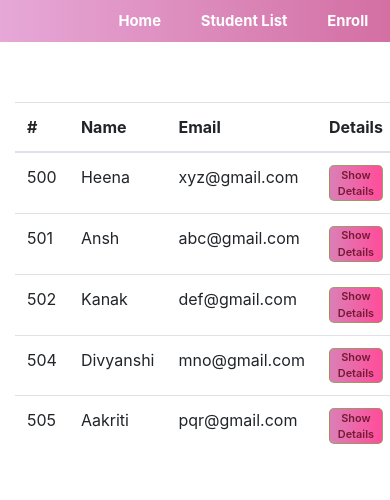
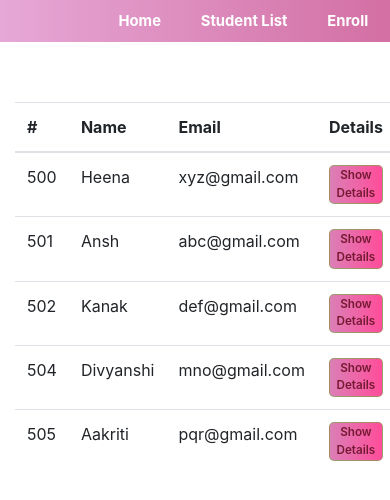
Before and after one commit to komalYadv/Responsive-Angular-App, an Angular app: page /student-list in a window 390 px wide. Shown: the top 500 px of the page. Built offline with nearby package versions, Linux system fonts and the light colour scheme.

Commit message:
Update student-list.component.css

```diff
--- a/src/app/student-list/student-list.component.css
+++ b/src/app/student-list/student-list.component.css
@@ -1,10 +1,9 @@
 .btn{
     background: linear-gradient(to left, #FF4D9A 0%,  #DB7FB6 100%);
     color: #751A33;
-    padding: 1%;
+    padding: 2% 4%;
     border-color: rgba(87, 195, 40,0.5);
     border-radius: 5px;
-    font-size: 1.2vw;
     font-weight: 600;
 }
 
@@ -14,9 +13,12 @@
     border-color: rgba(255, 133, 63,0.6);
 }
 
+table{
+    width: 100%;
+}
 
 @media (max-width: 575px) {
     .btn{
-     font-size:2.8vw ;
+     font-size:3vw ;
     }
 }
```
